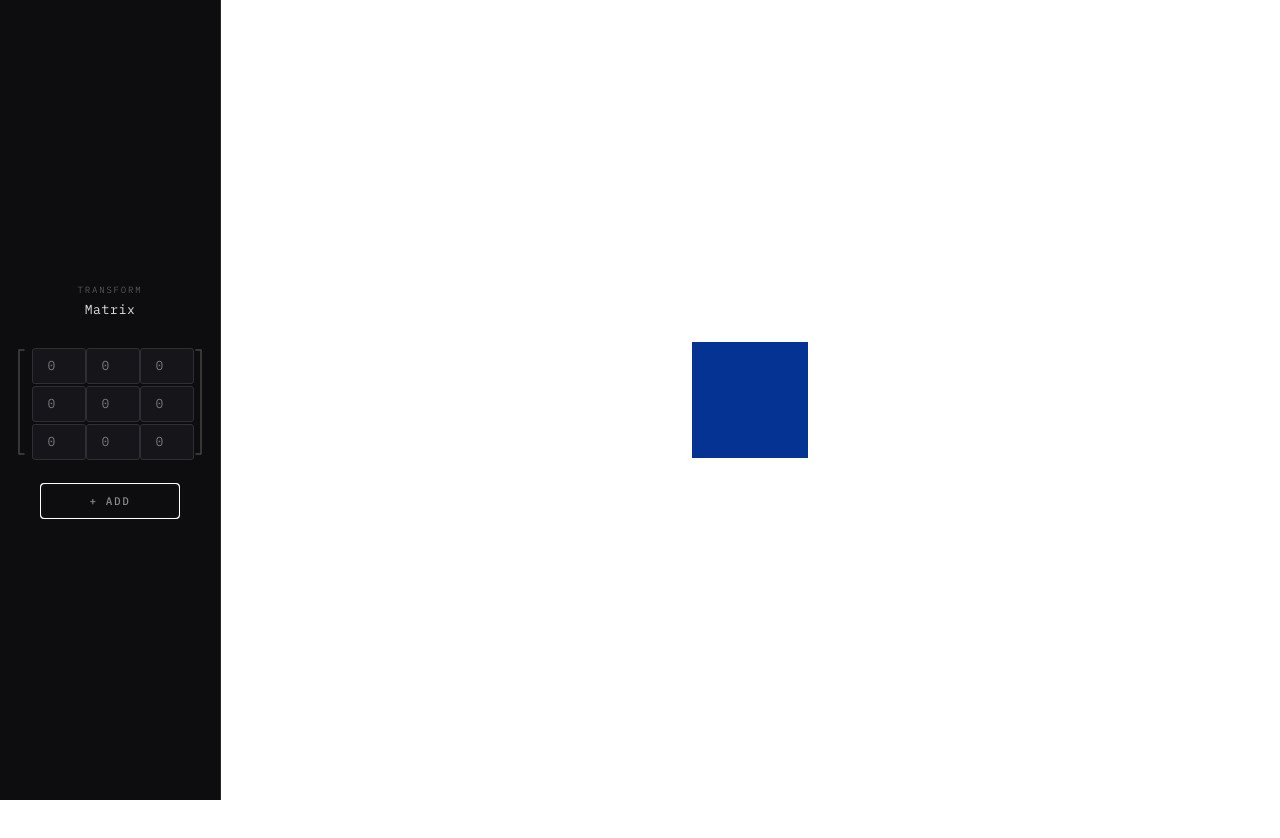
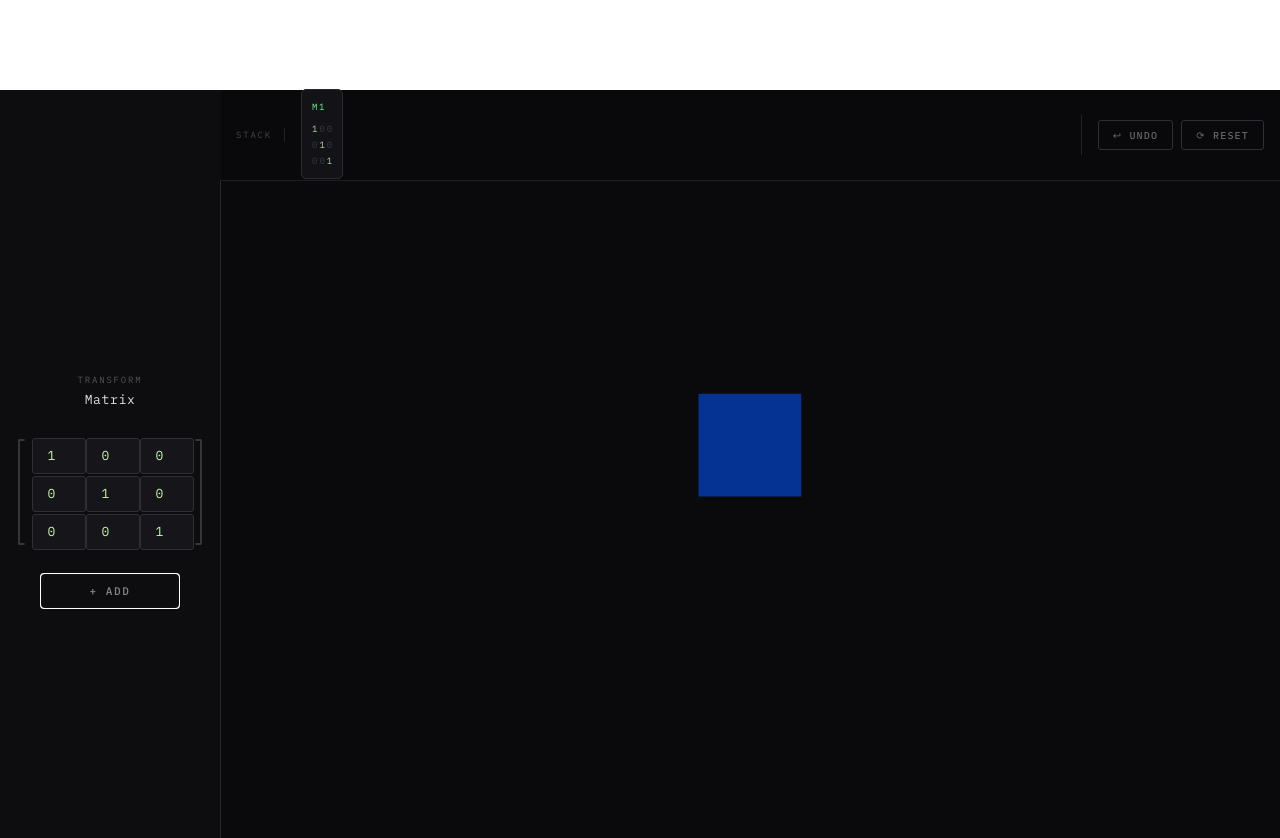
Before and after one commit to BenjaminGustafson/LinearAlgebraGame, a React (Vite) app: page / in a window 1280 px wide. Both pictures are taken after a click on the button "+ ADD". Shown: the top 838 px of the page. Before the commit the page ends 800 px from the top, so only its background shows below. Built offline with nearby package versions, Linux system fonts and the light colour scheme.

Commit message:
basic ui and functionality

```diff
--- a/src/App.tsx
+++ b/src/App.tsx
@@ -1,18 +1,66 @@
+import { useState } from 'react'
 import { Canvas } from '@react-three/fiber'
 import { OrbitControls } from '@react-three/drei'
+import * as THREE from 'three'
 import MatrixPanel from './components/MatrixPanel'
+import MatrixStack from './components/MatrixStack'
+import Scene from './components/Scene'
+
+export type Matrix3x3 = [
+  number, number, number,
+  number, number, number,
+  number, number, number,
+]
+
+export interface MatrixEntry {
+  label: string
+  values: Matrix3x3
+}
+
+function combineMatrices(matrices: MatrixEntry[]): THREE.Matrix4 {
+  const result = new THREE.Matrix4()
+  for (const entry of matrices) {
+    const v = entry.values
+    // Embed 3x3 into 4x4 (column-major for Three.js)
+    const m4 = new THREE.Matrix4().set(
+      v[0], v[1], v[2], 0,
+      v[3], v[4], v[5], 0,
+      v[6], v[7], v[8], 0,
+      0,    0,    0,    1,
+    )
+    result.premultiply(m4)
+  }
+  return result
+}
 
 export default function App() {
+  const [stack, setStack] = useState<MatrixEntry[]>([])
+
+  const handleAdd = (values: Matrix3x3) => {
+    const label = `M${stack.length + 1}`
+    setStack(prev => [...prev, { label, values }])
+  }
+
+  const handleUndo = () => setStack(prev => prev.slice(0, -1))
+  const handleReset = () => setStack([])
+
+  const combinedMatrix = combineMatrices(stack)
+
   return (
-    <div style={{ position: 'relative', width: '100vw', height: '100vh' }}>
-      <MatrixPanel />
-      <Canvas style={{ marginLeft: '220px', width: 'calc(100vw - 220px)', height: '100vh' }}>
+    <div style={{ position: 'relative', width: '100vw', height: '100vh', background: '#0a0a0d' }}>
+      <MatrixPanel onAdd={handleAdd} />
+      <MatrixStack stack={stack} onUndo={handleUndo} onReset={handleReset} />
+      <Canvas
+        style={{
+          marginLeft: '220px',
+          marginTop: '90px',
+          width: 'calc(100vw - 220px)',
+          height: 'calc(100vh - 90px)',
+        }}
+      >
         <ambientLight intensity={0.5} />
         <directionalLight position={[2, 2, 2]} />
-        <mesh>
-          <boxGeometry args={[1, 1, 1]} />
-          <meshStandardMaterial color="royalblue" />
-        </mesh>
+        <Scene combinedMatrix={combinedMatrix} />
         <OrbitControls />
       </Canvas>
     </div>
--- a/src/components/MatrixPanel.tsx
+++ b/src/components/MatrixPanel.tsx
@@ -1,14 +1,24 @@
 import { useState } from 'react'
+import type { Matrix3x3 } from '../App'
 
-const defaultMatrix = Array(9).fill('')
+interface MatrixPanelProps {
+  onAdd: (values: Matrix3x3) => void
+}
 
-export default function MatrixPanel() {
-  const [values, setValues] = useState<string[]>(defaultMatrix)
+const IDENTITY: Matrix3x3 = [1, 0, 0, 0, 1, 0, 0, 0, 1]
+
+export default function MatrixPanel({ onAdd }: MatrixPanelProps) {
+  const [values, setValues] = useState<string[]>(IDENTITY.map(String))
 
   const handleChange = (index: number, val: string) => {
     const next = [...values]
     next[index] = val
     setValues(next)
+  }
+
+  const handleAdd = () => {
+    const nums = values.map(v => parseFloat(v) || 0) as Matrix3x3
+    onAdd(nums)
   }
 
   return (
@@ -28,7 +38,6 @@ export default function MatrixPanel() {
       fontFamily: '"IBM Plex Mono", "Courier New", monospace',
     }}>
 
-      {/* Header */}
       <div style={{ textAlign: 'center' }}>
         <div style={{
           fontSize: '9px',
@@ -44,15 +53,11 @@ export default function MatrixPanel() {
         }}>Matrix</div>
       </div>
 
-      {/* Bracket + Grid wrapper */}
       <div style={{ display: 'flex', alignItems: 'center', gap: '6px' }}>
-
-        {/* Left bracket */}
         <svg width="10" height="108" viewBox="0 0 10 108" fill="none">
           <path d="M8 2 H3 V106 H8" stroke="#444" strokeWidth="1.5" strokeLinecap="round" strokeLinejoin="round"/>
         </svg>
 
-        {/* 3x3 Grid */}
         <div style={{
           display: 'grid',
           gridTemplateColumns: 'repeat(3, 48px)',
@@ -78,7 +83,6 @@ export default function MatrixPanel() {
                 outline: 'none',
                 fontFamily: 'inherit',
                 transition: 'border-color 0.15s, box-shadow 0.15s',
-                MozAppearance: 'textfield',
               } as React.CSSProperties}
               onFocus={e => {
                 e.currentTarget.style.borderColor = '#5aff8a'
@@ -92,15 +96,13 @@ export default function MatrixPanel() {
           ))}
         </div>
 
-        {/* Right bracket */}
         <svg width="10" height="108" viewBox="0 0 10 108" fill="none">
           <path d="M2 2 H7 V106 H2" stroke="#444" strokeWidth="1.5" strokeLinecap="round" strokeLinejoin="round"/>
         </svg>
-
       </div>
 
-      {/* Add Button */}
       <button
+        onClick={handleAdd}
         style={{
           width: '138px',
           height: '34px',
@@ -128,7 +130,6 @@ export default function MatrixPanel() {
       >
         + Add
       </button>
-
     </div>
   )
 }
--- /dev/null
+++ b/src/components/MatrixStack.tsx
@@ -0,0 +1,161 @@
+import type { MatrixEntry } from '../App'
+
+interface MatrixStackProps {
+  stack: MatrixEntry[]
+  onUndo: () => void
+  onReset: () => void
+}
+
+function MatrixCard({ entry }: { entry: MatrixEntry }) {
+  const fmt = (n: number) => {
+    const s = parseFloat(n.toFixed(2)).toString()
+    return s.length > 5 ? s.slice(0, 5) : s
+  }
+
+  return (
+    <div
+      style={{
+        background: '#131317',
+        border: '1px solid #2a2a30',
+        borderRadius: '5px',
+        padding: '10px',
+        display: 'flex',
+        flexDirection: 'column',
+        gap: '6px',
+        flexShrink: 0,
+        transition: 'border-color 0.15s, box-shadow 0.15s',
+        cursor: 'default',
+      }}
+      onMouseEnter={e => {
+        const el = e.currentTarget as HTMLDivElement
+        el.style.borderColor = '#5aff8a'
+        el.style.boxShadow = '0 0 0 2px rgba(90,255,138,0.07)'
+      }}
+      onMouseLeave={e => {
+        const el = e.currentTarget as HTMLDivElement
+        el.style.borderColor = '#2a2a30'
+        el.style.boxShadow = 'none'
+      }}
+    >
+      <div style={{
+        fontSize: '9px',
+        letterSpacing: '0.18em',
+        color: '#5aff8a',
+        textTransform: 'uppercase',
+        fontFamily: '"IBM Plex Mono", monospace',
+        marginBottom: '2px',
+      }}>{entry.label}</div>
+
+      <div style={{
+        display: 'grid',
+        gridTemplateColumns: 'repeat(3, 1fr)',
+        gap: '2px',
+      }}>
+        {entry.values.map((v, i) => (
+          <div key={i} style={{
+            fontSize: '9px',
+            color: v === 0 ? '#383840' : '#a8d8a0',
+            fontFamily: '"IBM Plex Mono", monospace',
+            textAlign: 'center',
+            lineHeight: '14px',
+          }}>
+            {fmt(v)}
+          </div>
+        ))}
+      </div>
+    </div>
+  )
+}
+
+export default function MatrixStack({ stack, onUndo, onReset }: MatrixStackProps) {
+  return (
+    <div style={{
+      position: 'absolute',
+      top: 0,
+      left: '220px',
+      right: 0,
+      height: '90px',
+      background: 'rgba(10, 10, 13, 0.85)',
+      backdropFilter: 'blur(12px)',
+      borderBottom: '1px solid #1e1e24',
+      zIndex: 10,
+      display: 'flex',
+      alignItems: 'center',
+      padding: '0 16px',
+      gap: '16px',
+      fontFamily: '"IBM Plex Mono", monospace',
+    }}>
+
+      <div style={{
+        fontSize: '9px',
+        letterSpacing: '0.2em',
+        color: '#444',
+        textTransform: 'uppercase',
+        flexShrink: 0,
+        paddingRight: '12px',
+        borderRight: '1px solid #222',
+      }}>Stack</div>
+
+      {/* Cards or empty state */}
+      <div style={{
+        display: 'flex',
+        gap: '10px',
+        overflowX: 'auto',
+        flex: 1,
+        paddingBottom: '2px',
+        scrollbarWidth: 'none',
+        alignItems: 'center',
+      }}>
+        {stack.length === 0 ? (
+          <div style={{
+            fontSize: '10px',
+            color: '#333',
+            letterSpacing: '0.1em',
+            fontStyle: 'italic',
+          }}>no matrices applied</div>
+        ) : (
+          stack.map((entry, i) => <MatrixCard key={i} entry={entry} />)
+        )}
+      </div>
+
+      <div style={{ width: '1px', height: '40px', background: '#222', flexShrink: 0 }} />
+
+      <div style={{ display: 'flex', gap: '8px', flexShrink: 0 }}>
+        {([['Undo', onUndo, '#5aff8a'], ['Reset', onReset, '#ff6b6b']] as const).map(([label, handler, accent]) => (
+          <button
+            key={label}
+            onClick={handler}
+            style={{
+              height: '30px',
+              padding: '0 14px',
+              background: 'transparent',
+              border: '1px solid #2e2e36',
+              borderRadius: '3px',
+              color: '#666',
+              fontSize: '10px',
+              letterSpacing: '0.12em',
+              textTransform: 'uppercase',
+              fontFamily: '"IBM Plex Mono", monospace',
+              cursor: 'pointer',
+              transition: 'all 0.15s',
+            }}
+            onMouseEnter={e => {
+              const el = e.currentTarget as HTMLButtonElement
+              el.style.borderColor = accent
+              el.style.color = accent
+              el.style.background = `${accent}0d`
+            }}
+            onMouseLeave={e => {
+              const el = e.currentTarget as HTMLButtonElement
+              el.style.borderColor = '#2e2e36'
+              el.style.color = '#666'
+              el.style.background = 'transparent'
+            }}
+          >
+            {label === 'Undo' ? '↩ Undo' : '⟳ Reset'}
+          </button>
+        ))}
+      </div>
+    </div>
+  )
+}
--- /dev/null
+++ b/src/components/Scene.tsx
@@ -0,0 +1,23 @@
+import { useRef, useEffect } from 'react'
+import * as THREE from 'three'
+
+interface SceneProps {
+  combinedMatrix: THREE.Matrix4
+}
+
+export default function Scene({ combinedMatrix }: SceneProps) {
+  const meshRef = useRef<THREE.Mesh>(null)
+
+  useEffect(() => {
+    if (!meshRef.current) return
+    meshRef.current.matrixAutoUpdate = false
+    meshRef.current.matrix.copy(combinedMatrix)
+  }, [combinedMatrix])
+
+  return (
+    <mesh ref={meshRef}>
+      <boxGeometry args={[1, 1, 1]} />
+      <meshStandardMaterial color="royalblue" />
+    </mesh>
+  )
+}
```
